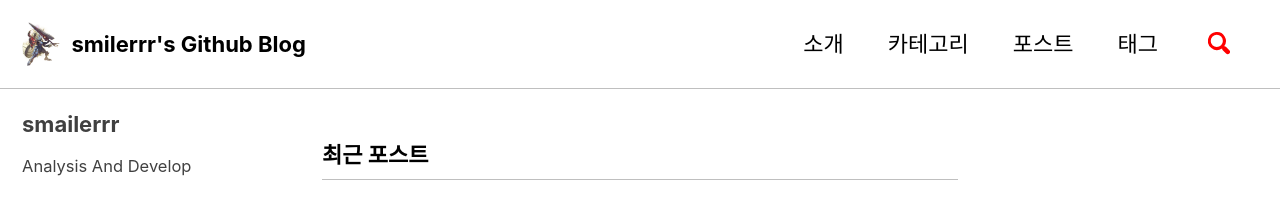
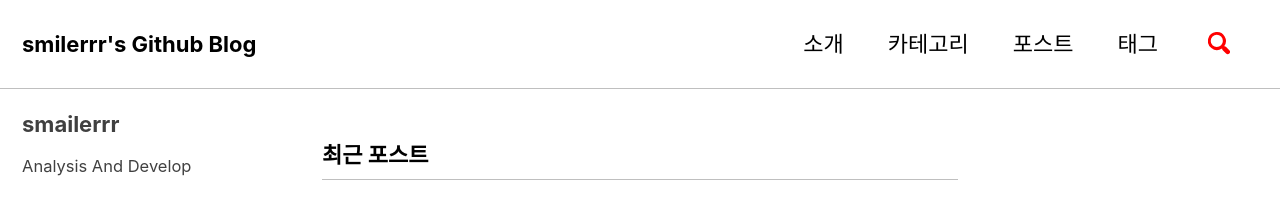
Before and after one commit to smilerrr/smilerrr.github.io, a Jekyll site: the page built from index.html, in a window 1280 px wide. Shown: the top 199 px of the page. Built offline with Jekyll 4.4.1, drawn with Linux system fonts in a browser that asks for light colours; cached includes are drawn as plain includes; nearby versions of some CDN libraries; the list of posts is cut into pages by our own code.

Commit message:
Update _config.yml

```diff
--- a/_config.yml
+++ b/_config.yml
@@ -25,7 +25,7 @@ url                      : "https://smilerrr.github.io//Blog" # the base hostnam
 baseurl                  : # the subpath of your site, e.g. "/blog"
 repository               : "smilerrr/Blog" # GitHub username/repo-name e.g. "mmistakes/minimal-mistakes"
 teaser                   : # path of fallback teaser image, e.g. "/assets/images/500x300.png"
-logo                     : "/assets/logo.jpg" # path of logo image to display in the masthead, e.g. "/assets/images/88x88.png"
+logo                     :
 masthead_title           : # "Analysis And Develop" # overrides the website title displayed in the masthead, use " " for no title
 # breadcrumbs            : false # true, false (default)
 words_per_minute         : 200
```
